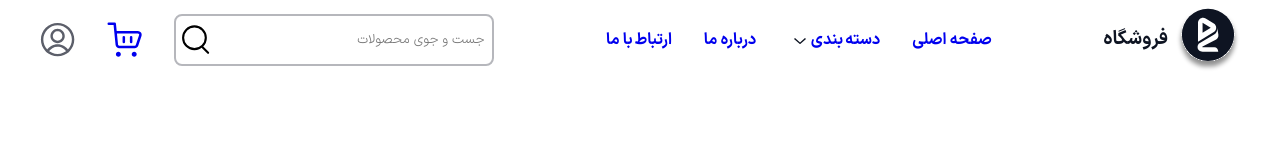
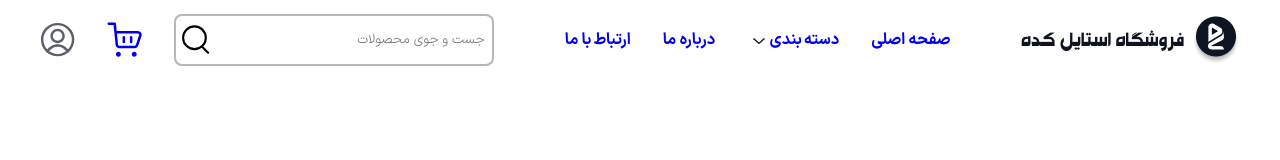
Before and after one commit to mojtaba-jsx/Ecommerce-Website, a plain HTML site: page index.html in a window 1280 px wide. Drawn offline with Linux system fonts and the light colour scheme.

Commit message:
[HTML-CSS]- Add Some Change To Header Section

```diff
--- a/css/fonts.css
+++ b/css/fonts.css
@@ -11,3 +11,7 @@
     font-family: 'iranSans-bold';
     src: url('../fonts/iranSans/IRANSansX-Bold.ttf');
 }
+@font-face {
+    font-family: 'lamia';
+    src: url('../fonts/A-Lamia.ttf');
+}
--- a/css/header.css
+++ b/css/header.css
@@ -15,6 +15,7 @@
 /* ! Header Section */
 .header {
   height: 80px;
+  background-color: var(--white);
 }
 .header__wrapper {
   display: flex;
@@ -29,17 +30,14 @@
 .navbar__left__logo {
   display: flex;
   align-items: center;
-  font-size: 1.2rem;
-  font-family: "iranSans-bold", Courier, monospace;
+  font-size: 1.4rem;
+  font-family: "lamia", Courier, monospace;
   color: var(--blackPearl);
 }
 
-.navbar__left__logo-icon {
-  width: 4rem;
-  height: 4rem;
+.navbar__left__logo-image {
   margin-left: 0.5rem;
 }
-
 .header__middle {
 }
 
--- a/index.html
+++ b/index.html
@@ -1231,10 +1231,8 @@
         <div class="header__wrapper">
           <div class="header__left">
             <a href="#" class="navbar__left__logo">
-              <svg class="navbar__left__logo-icon">
-                <use href="#logo"></use>
-              </svg>
-              فروشگاه
+              <img src="./images/Logomark.png" alt="logo" class="navbar__left__logo-image" />
+              فروشگاه استایل کده
             </a>
           </div>
 
@@ -1289,7 +1287,6 @@
                 </svg>
               </a>
             </div>
-
           </div>
         </div>
       </div>
```
Also changed, not shown: fonts/A-Lamia.ttf (added), fonts/Castile-Bold.otf (added), fonts/DigiCraftUltraBlack.otf (added), images/Logomark.png (added).
